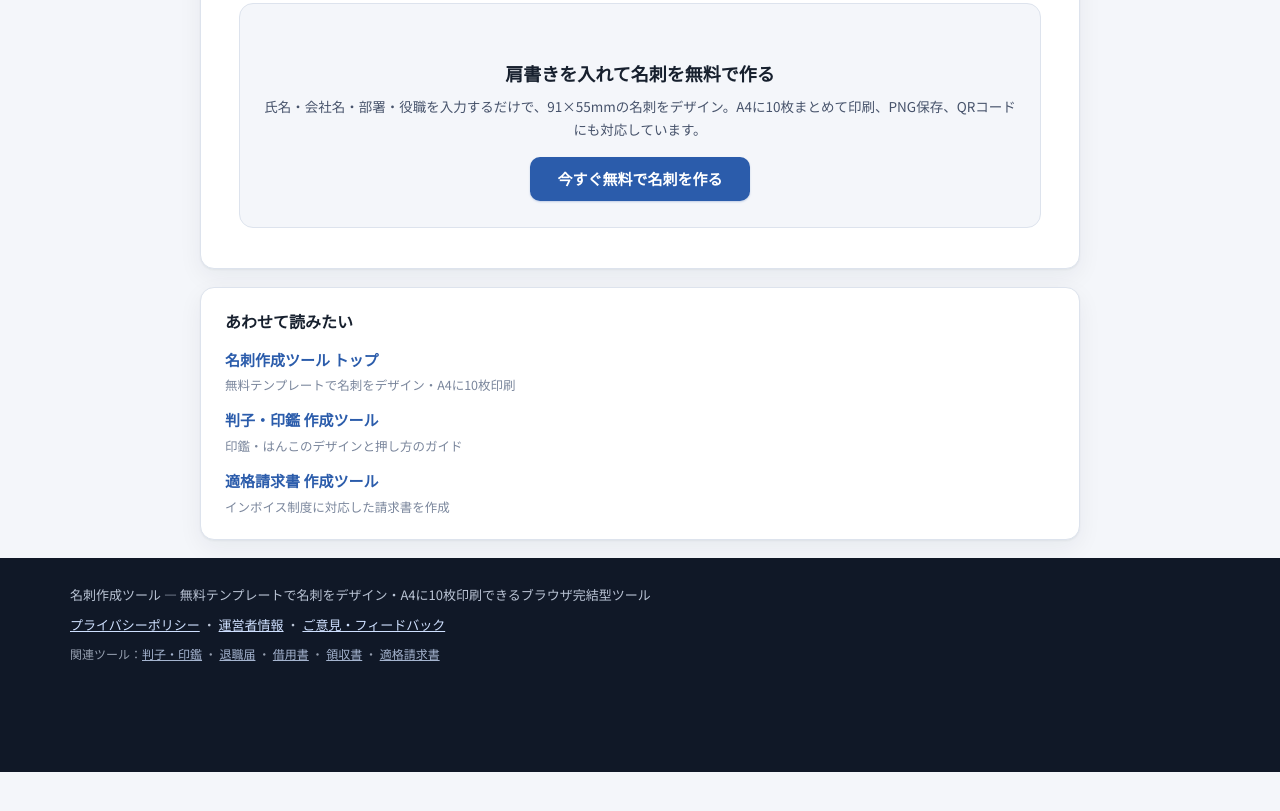
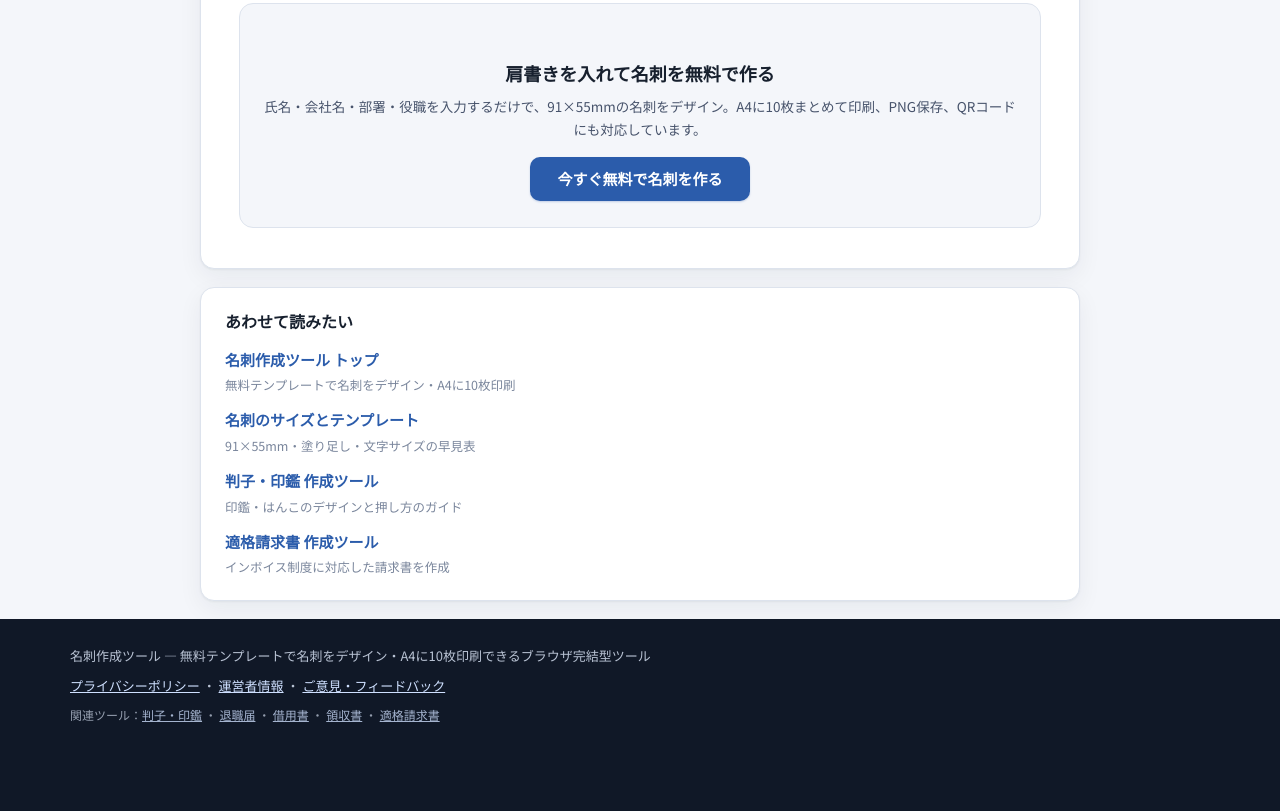
Before and after one commit to reveriel/meishi-generator, a plain HTML site: page meishi-manner.html in a window 1280 px wide. Shown: the part 2857-3668 px from the top of the page. Before the commit the page ends 3629 px from the top, so only its background shows below. Drawn offline with Linux system fonts and the light colour scheme.

Commit message:
内部リンク：名刺マナーから名刺サイズ・テンプレート記事へ

```diff
--- a/meishi-manner.html
+++ b/meishi-manner.html
@@ -249,6 +249,7 @@
       <h2 id="relTitle">あわせて読みたい</h2>
       <ul>
         <li><a href="https://www.reveriel.com/meishi-generator/">名刺作成ツール トップ<span class="rel-desc">無料テンプレートで名刺をデザイン・A4に10枚印刷</span></a></li>
+        <li><a href="https://www.reveriel.com/meishi-generator/meishi-size.html">名刺のサイズとテンプレート<span class="rel-desc">91×55mm・塗り足し・文字サイズの早見表</span></a></li>
         <li><a href="https://www.reveriel.com/hanko-generator/">判子・印鑑 作成ツール<span class="rel-desc">印鑑・はんこのデザインと押し方のガイド</span></a></li>
         <li><a href="https://www.reveriel.com/japan-invoice-pdf/">適格請求書 作成ツール<span class="rel-desc">インボイス制度に対応した請求書を作成</span></a></li>
       </ul>
```
